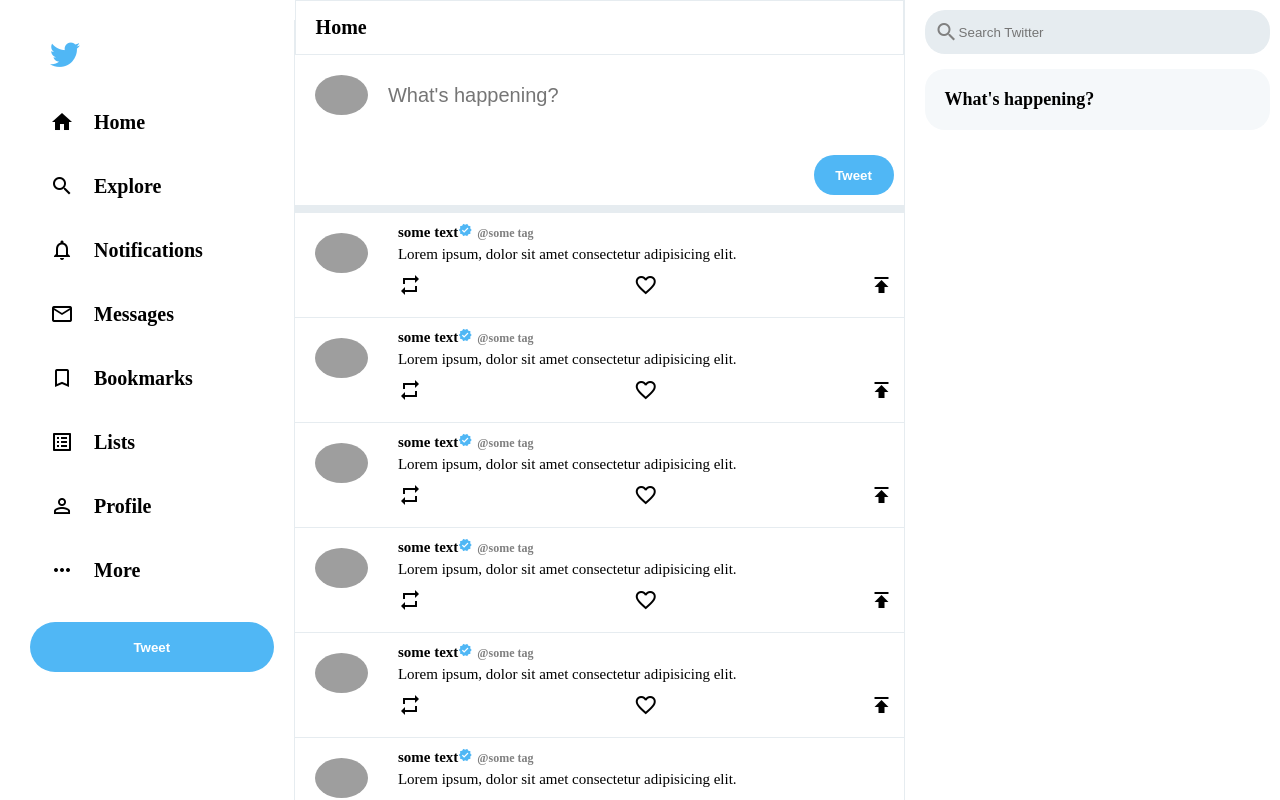
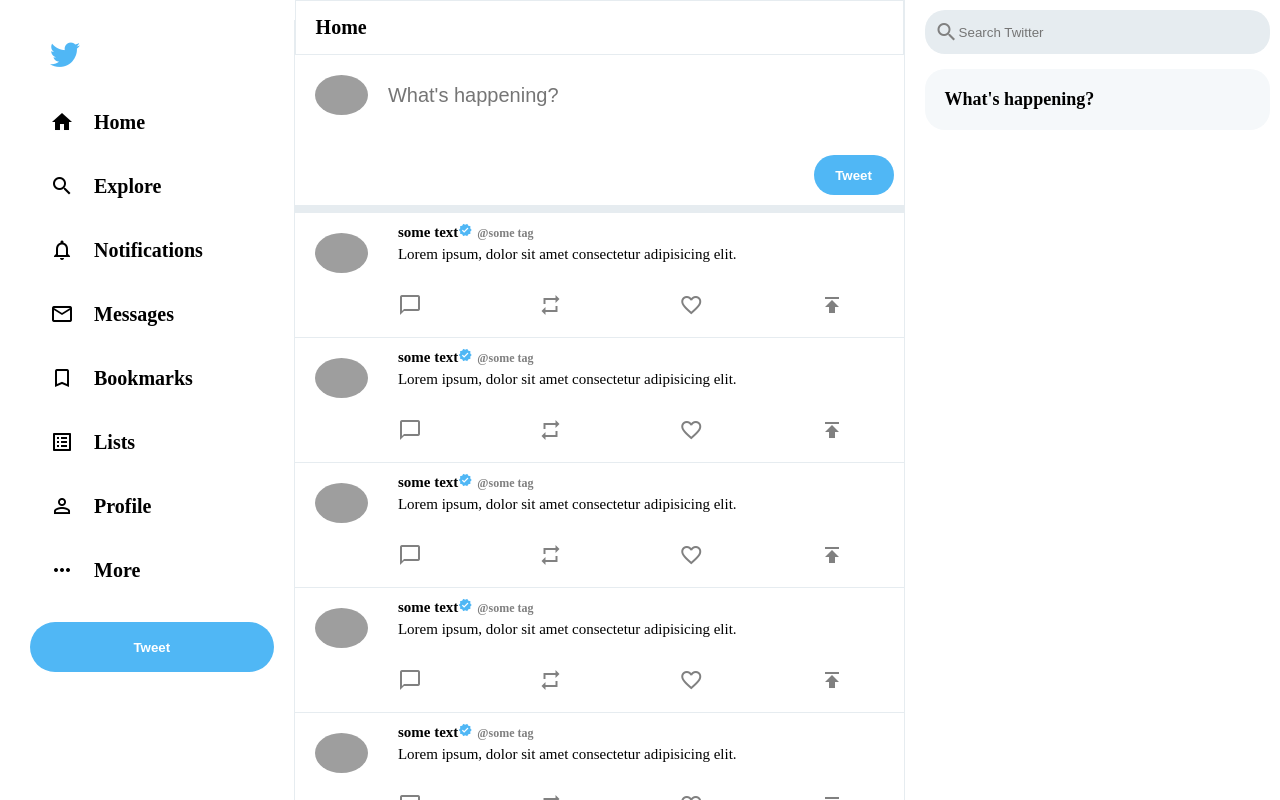
Before and after one commit to moh-2332/tweet, a React (Create React App) app: page / in a window 1280 px wide. Built offline with nearby package versions, Linux system fonts and the light colour scheme; grey boxes are pictures that could not be loaded.

Commit message:
Correcting the style of buttons

```diff
--- a/src/components/Tweets/Tweet/Tweet.tsx
+++ b/src/components/Tweets/Tweet/Tweet.tsx
@@ -28,6 +28,7 @@
           </div>
         </div>
         <div className="tweet-footer">
+          <span className="material-icons"> chat_bubble_outline </span>
           <span className="material-icons"> repeat </span>
           <span className="material-icons"> favorite_border </span>
           <span className="material-icons"> publish </span>
--- a/src/components/Tweets/Tweet/tweet.css
+++ b/src/components/Tweets/Tweet/tweet.css
@@ -19,7 +19,13 @@
 .tweet-footer {
   display: flex;
   justify-content: space-between;
-  margin-top: 10px;
+  margin-top: 30px;
+  color: gray;
+  width: 90%;
+}
+
+.tweet-footer span {
+  cursor: pointer;
 }
 
 .tweet-badge {
```
